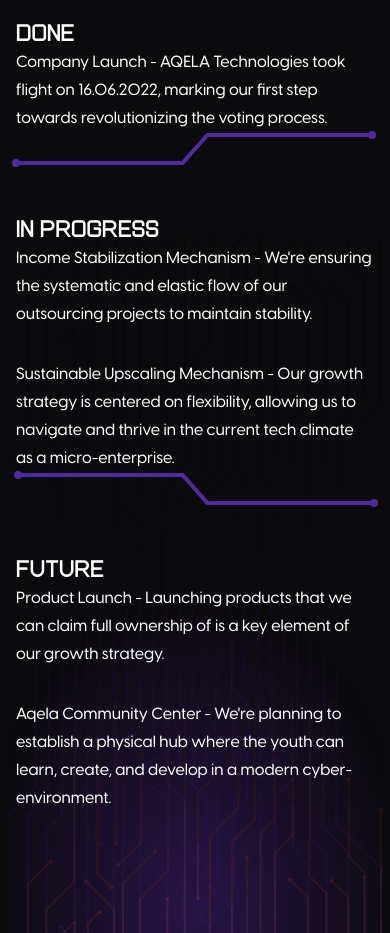
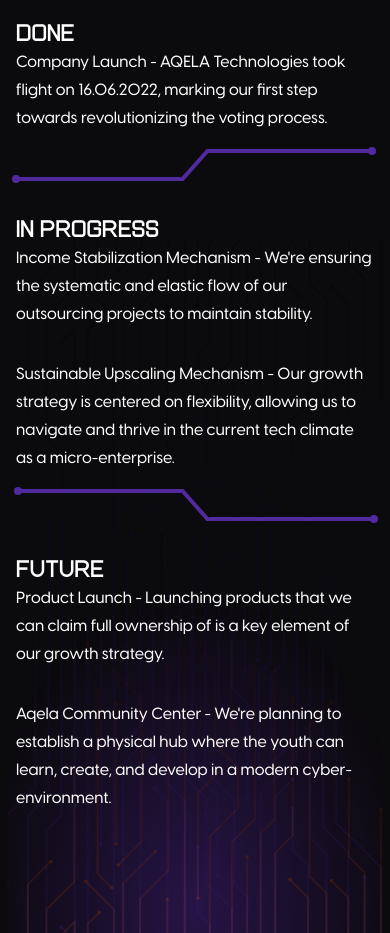
Before and after one commit to RavaszTamas/dev-nextjs, a Next.js app: page /blockchain-projects in a window 390 px wide. Shown: the part 2180-3113 px from the top of the page. Built offline with nearby package versions, Linux system fonts and the light colour scheme.

Commit message:
small update

```diff
--- a/src/app/blockchain-projects/page.tsx
+++ b/src/app/blockchain-projects/page.tsx
@@ -68,7 +68,7 @@
               revolutionizing the voting process.
             </SubTitleText>
             <div className="absolute w-full -scale-x-100">
-              <HorizontalZigZagSplitter centerPoint={6} className="h-8 md:h-16" />
+              <HorizontalZigZagSplitter centerPoint={6} className="mt-4 h-8 md:mt-0 md:h-16" />
             </div>
           </div>
           <div className="hidden md:block" />
@@ -84,7 +84,7 @@
               and thrive in the current tech climate as a micro-enterprise.
             </SubTitleText>
             <div className="absolute left-0 w-full">
-              <HorizontalZigZagSplitter centerPoint={6} className="h-8 md:h-16" />
+              <HorizontalZigZagSplitter centerPoint={6} className="mt-4 h-8 md:mt-0 md:h-16" />
             </div>
           </div>
           <div>
```
